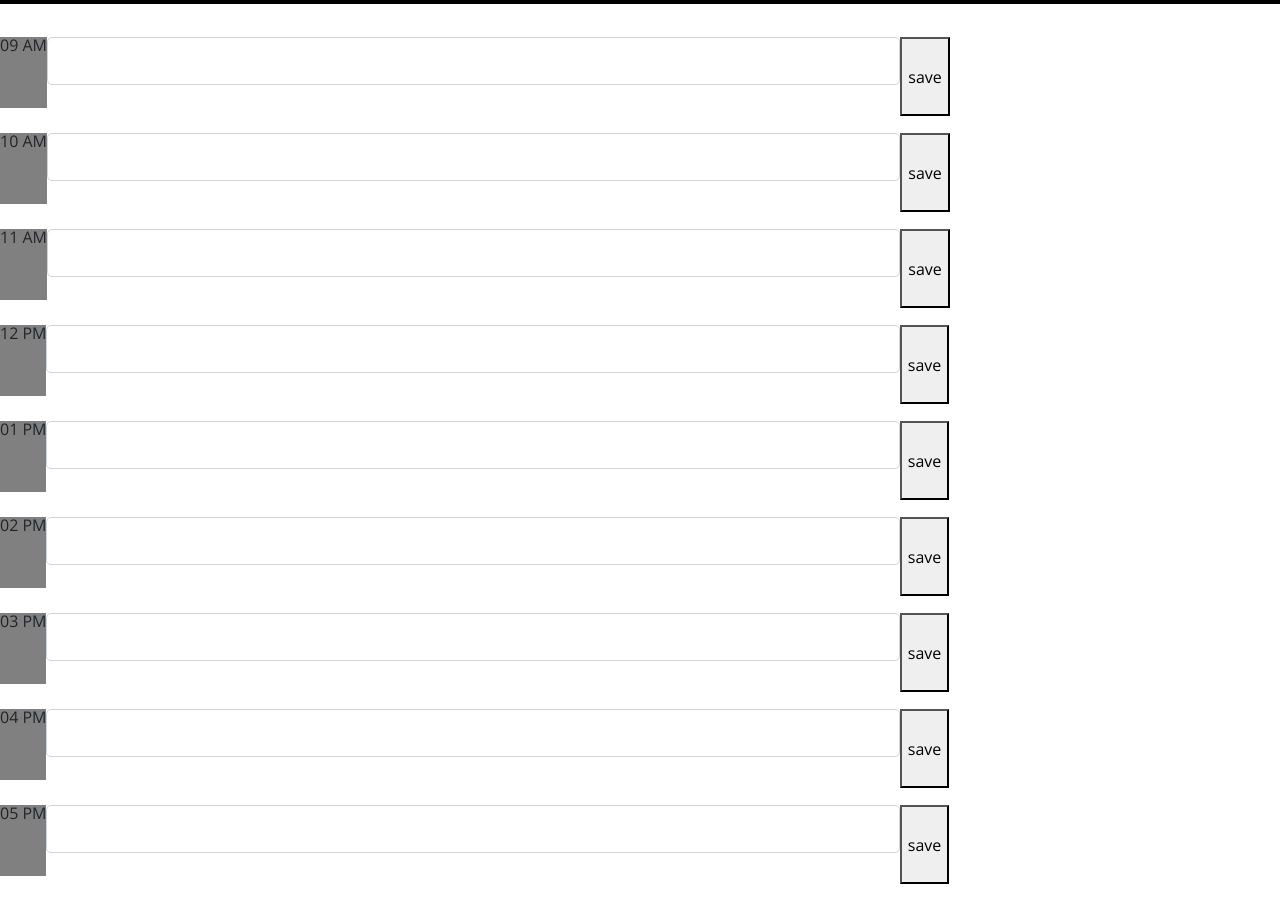
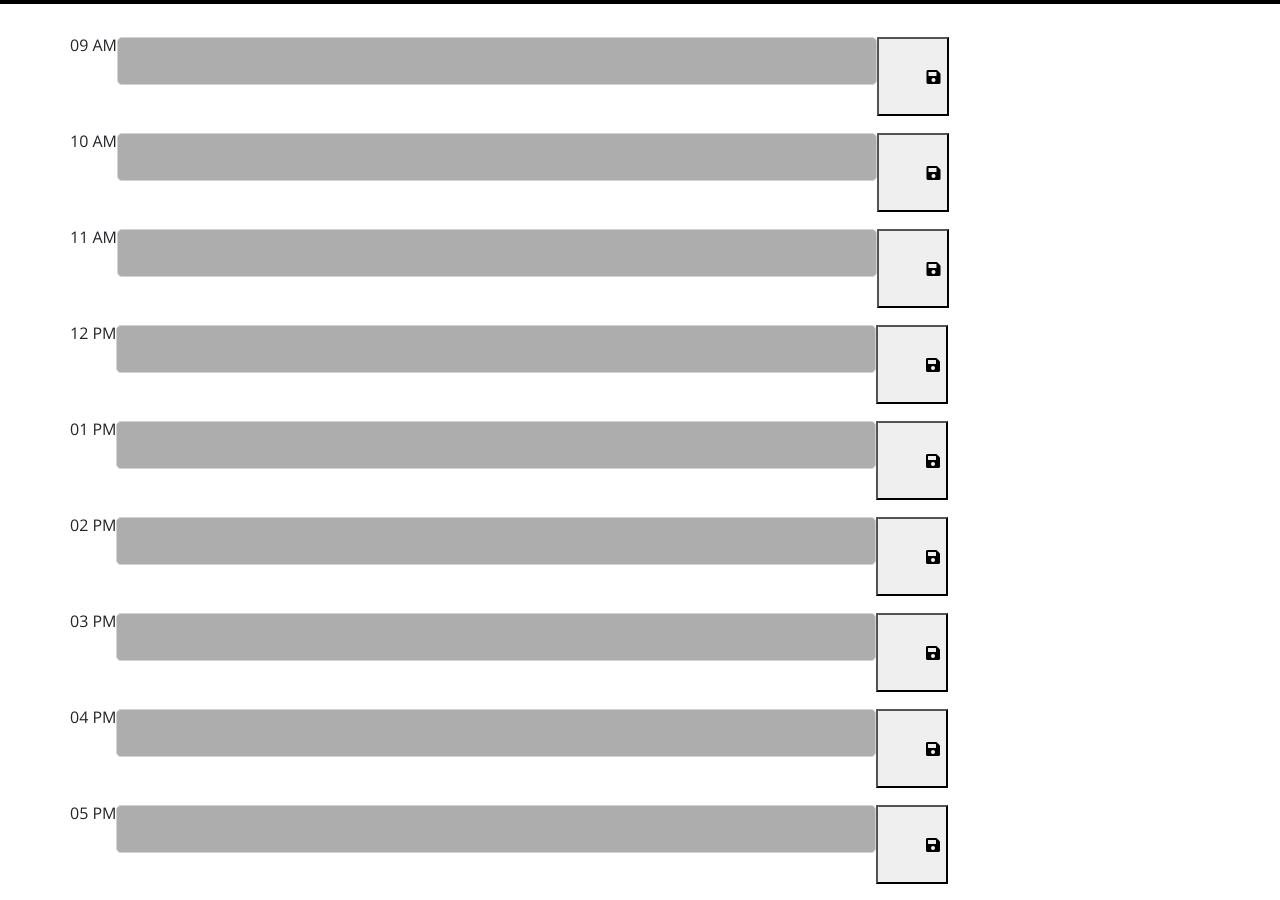
Before and after one commit to KIMBERLYSEDDON/work-day-scheduler, a plain HTML site: page index.html in a window 1280 px wide. Shown: the part 300-1200 px from the top of the page. Drawn offline with nearby package versions, Linux system fonts and the light colour scheme.

Commit message:
edited styles, fixed bugs

```diff
--- a/assets/js/script.js
+++ b/assets/js/script.js
@@ -1,32 +1,12 @@
-
 var savedPlan = JSON.parse(localStorage.getItem("savedPlan")) || {};
-console.log(savedPlan)
 var today = moment();
-// var times = document.querySelectorAll('.time');
 var time = $(".time").html();
 var planInput = $('input#plan').val();
-console.log(planInput)
-// Array.from(document.querySelectorAll('.form-group input')).reduce((acc, input) => ({...acc, [input.id]: input.value }), {});
-var plans = []
-// var saveBtn = document.querySelectorAll(".save-btn");
 var mainEl = $(".main");
-// var plans = document.querySelectorAll("#plan");
 var timeBlock = document.querySelectorAll("#time-block");
 var currentTime = today.format("H");
 var times = document.querySelectorAll(".time");
 
-// for (var i = 0 ; i < saveBtn.length; i++) {
-//     saveBtn[i].addEventListener('click' , saveDay);
-// }
-// $("button").click(function(){
-//     $(this).hide();
-//   });
-// function savePlan(event) {
-//   event.preventDefault();
-
-//   var planInput = $('input#plan').val();
-
-// }
 
 $("#currentDay").text(today.format("dddd, MMM Do, YYYY"));
 
@@ -35,25 +15,21 @@ function setColors() {
   for (var i = 0; i < times.length; i++) {
     var hour = times[i].getAttribute("data-time")
     if (hour === currentTime) {
-      times[i].style.background = "red";
+      times[i].nextElementSibling.style.background = "red";
     } else if (hour > currentTime) {
-      times[i].style.background = "lightgreen";
+      times[i].nextElementSibling.style.background = "lightgreen";
     } else if (hour < currentTime) {
-      times[i].style.background = "gray";
+      times[i].nextElementSibling.style.background = "#adadad";
     }
   }
 }
-console.log(plans)
-
 
 function renderSavedPlans() {
     $('input#plan').val("")
     for (var i = 9; i <= 17; i++) {
       if(savedPlan[i]){
-        console.log(savedPlan[i])
-        var btnId = "#" + i
-        console.log($(btnId)[0].previousElementSibling)
-       $(btnId)[0].previousElementSibling.value = (savedPlan[i])
+        var btnId = "#" + i;
+       $(btnId)[0].previousElementSibling.value = (savedPlan[i]);
       }
 
     }
@@ -62,7 +38,6 @@ function init() {
     var savedPlans = JSON.parse(localStorage.getItem("savedPlan"));
     if (savedPlans !== null) {
         savedPlan = savedPlans;
-        console.log(savedPlans)
     }
     renderSavedPlans();
 }
--- a/index.html
+++ b/index.html
@@ -28,84 +28,85 @@
       <p class="lead">A simple calendar app for scheduling your work day</p>
       <p id="currentDay" class="lead"></p>
     </header>
-    <div class="container-fluid main">
+    <div class="container d-flex flex-column justify-content-center main">
       <!-- Timeblocks go here -->
-      <form id="time-block" class="form-group row">
+      <form class="form-group row">
         <label for="inputlg col-2" data-time="09" class="time">09 AM</label>
         <input
           class="form-control form-control-lg col-8"
           type="text"
-          id = "plan"
-          name= "plan"
+          id="plan"
+          name="plan"
         />
-        <button type="submit" class="save-btn" value="save" id="9">save</button>
+        <button type="submit" class="save-btn primary-btn" value="save" id="9">
+          <i class="fas fa-save"></i>
+        </button>
       </form>
-      <form id = "time-block" class="form-group row">
+      <form class="form-group row">
         <label for="inputlg col-2" data-time="10" class="time">10 AM</label>
         <input
           class="form-control form-control-lg col-8"
           type="text"
-          id = "plan"
-          name = "plan"
+          id="plan"
+          name="plan"
         />
-        <button type="submit" class="save-btn" value="save" id="10">save</button>
+        <button type="submit" class="save-btn primary-btn" value="save" id="10">
+          <i class="fas fa-save"></i>
+        </button>
       </form>
-      <form id="time-block" class="form-group row">
-        <label for="inputlg col-2" data-time = "11" class="time">11 AM</label>
+      <form class="form-group row">
+        <label for="inputlg col-2" data-time="11" class="time">11 AM</label>
         <input
           class="plan form-control form-control-lg col-8"
           type="text"
-          name= "plan"
+          name="plan"
         />
-        <button type="submit" class="save-btn" value="save" id="11">save</button>
+        <button type="submit" class="save-btn primary-btn" value="save" id="11">
+          <i class="fas fa-save"></i>
+        </button>
       </form>
-      <div class="form-group row">
-        <label for="inputlg col-2" data-time = "12" class="time">12 PM</label>
-        <input
-          class="plan form-control form-control-lg col-8"
-          type="text"
-        />
-        <button type="submit" class="save-btn" value="save" id="12">save</button>
-      </div>
-      <div class="form-group row">
-        <label for="inputlg col-2" data-time = "13" class="time">01 PM</label>
-        <input
-          class="plan form-control form-control-lg col-8"
-          type="text"
-        />
-        <button type="submit" class="save-btn" value="save" id="13">save</button>
-      </div>      <div class="form-group row">
-        <label for="inputlg col-2" data-time = "14" class="time">02 PM</label>
-        <input
-          class="plan form-control form-control-lg col-8"
-          type="text"
-        />
-        <button type="submit" class="save-btn" value="save"id="14">save</button>
-      </div>
-      <div class="form-group row">
-        <label for="inputlg col-2" data-time = "15" class="time">03 PM</label>
-        <input
-          class="plan form-control form-control-lg col-8"
-          type="text"
-        />
-        <button type="submit" class="save-btn" value="save"id="15">save</button>
-      </div>
-      <div class="form-group row">
-        <label for="inputlg col-2" data-time = "16" class="time">04 PM</label>
-        <input
-          class="plan form-control form-control-lg col-8"
-          type="text"
-        />
-        <button type="submit" class="save-btn" value="save"id="16">save</button>
-      </div>
-      <div class="form-group row">
-        <label for="inputlg col-2" data-time = "17" class="time">05 PM</label>
-        <input
-          class="plan form-control form-control-lg col-8"
-          type="text"
-        />
-        <button type="submit" class="save-btn" value="save"id="17">save</button>
-      </div>
+      <form class="form-group row">
+        <label for="inputlg col-2" data-time="12" class="time">12 PM</label>
+        <input class="plan form-control form-control-lg col-8" type="text" />
+        <button type="submit" class="save-btn primary-btn" value="save" id="12">
+          <i class="fas fa-save"></i>
+        </button>
+      </form>
+      <form class="form-group row">
+        <label for="inputlg col-2" data-time="13" class="time">01 PM</label>
+        <input class="plan form-control form-control-lg col-8" type="text" />
+        <button type="submit" class="save-btn primary-btn" value="save" id="13">
+          <i class="fas fa-save"></i>
+        </button>
+      </form>
+      <form class="form-group row">
+        <label for="inputlg col-2" data-time="14" class="time">02 PM</label>
+        <input class="plan form-control form-control-lg col-8" type="text" />
+        <button type="submit" class="save-btn primary-btn" value="save" id="14">
+          <i class="fas fa-save"></i>
+        </button>
+      </form>
+      <form class="form-group row">
+        <label for="inputlg col-2" data-time="15" class="time">03 PM</label>
+        <input class="plan form-control form-control-lg col-8" type="text" />
+        <button type="submit" class="save-btn primary-btn" value="save" id="15">
+          <i class="fas fa-save"></i>
+        </button>
+      </form>
+      <form class="form-group row">
+        <label for="inputlg col-2" data-time="16" class="time">04 PM</label>
+        <input class="plan form-control form-control-lg col-8" type="text" />
+        <button type="submit" class="save-btn primary-btn" value="save" id="16">
+          <i class="fas fa-save"></i>
+        </button>
+      </form>
+      <form class="form-group row">
+        <label for="inputlg col-2" data-time="17" class="time">05 PM</label>
+        <input class="plan form-control form-control-lg col-8" type="text" />
+        <button type="submit" class="save-btn primary-btn" value="save" id="17">
+          <i class="fas fa-save"></i>
+        </button>
+      </form>
     </div>
 
     <script src="https://cdnjs.cloudflare.com/ajax/libs/jquery/3.2.1/jquery.min.js"></script>
```
Also changed, not shown: images/Work Day Scheduler.gif (added).
